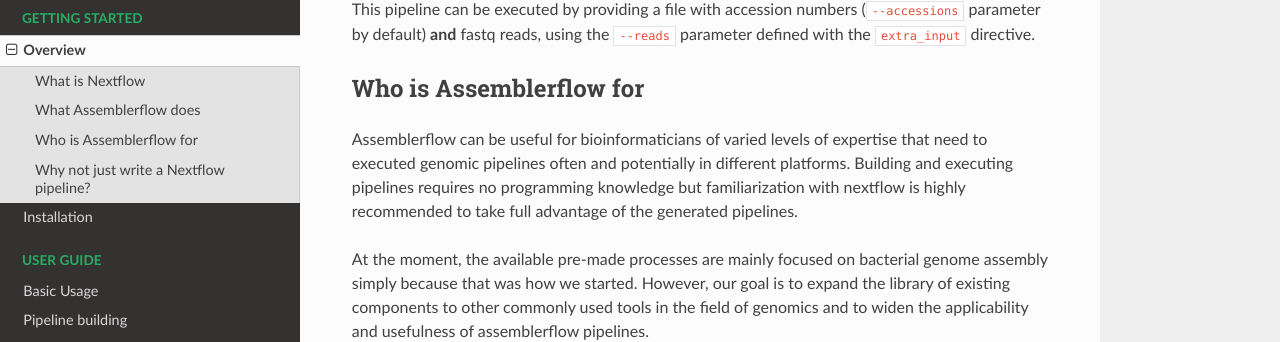
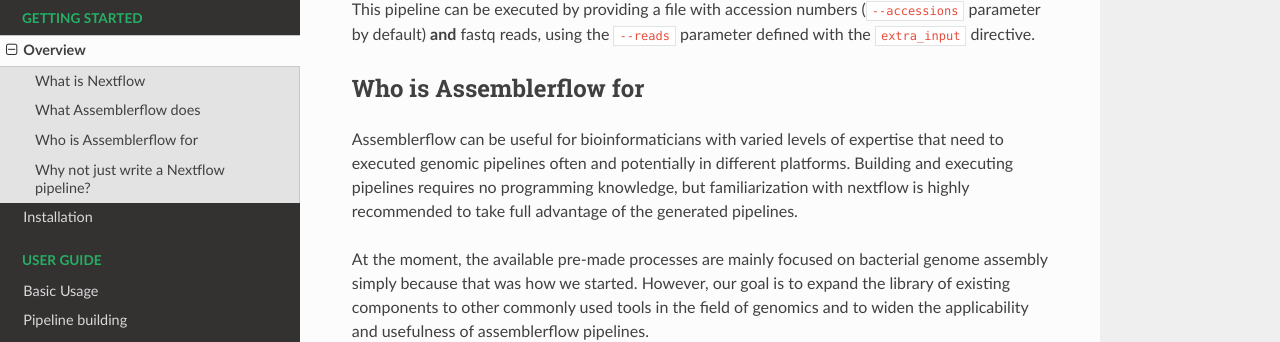
Before and after one commit to assemblerflow/flowcraft, a Sphinx documentation site: the page built from docs/getting_started/overview.rst, in a window 1280 px wide and 900 px high, scrolled down 1685 px. Shown: the part 128-470 px from the top of the window. Built offline with Sphinx 7.4.7 and the Read the Docs theme 2.0.0, drawn with Linux system fonts in a browser that asks for light colours; some of the changed text lies outside the part shown.

Commit message:
Fixed typos and added links

```diff
--- a/docs/getting_started/overview.rst
+++ b/docs/getting_started/overview.rst
@@ -22,7 +22,7 @@
 :::::::::::::::::::::::
 
 Assemblerflow is a python engine that automatically builds nextflow pipelines
-by assembling pre-made ready-to-use components. These components are modular
+by assembling pre-made ready-to-use :ref:`components <components>`. These components are modular
 pieces of software or scripts, such as ``fastqc``, ``trimmomatic``, ``spades``,
 etc, that are written for nextflow and have a set of attributes, such as
 input and output types, parameters, directives, etc. This modular nature
@@ -84,9 +84,9 @@
 Who is Assemblerflow for
 ::::::::::::::::::::::::
 
-Assemblerflow can be useful for bioinformaticians of varied levels of expertise
+Assemblerflow can be useful for bioinformaticians with varied levels of expertise
 that need to executed genomic pipelines often and potentially in different
-platforms. Building and executing pipelines requires no programming knowledge
+platforms. Building and executing pipelines requires no programming knowledge,
 but familiarization with nextflow is highly recommended to take full advantage
 of the generated pipelines.
 
--- a/docs/user/available_components.rst
+++ b/docs/user/available_components.rst
@@ -1,3 +1,5 @@
+.. _components:
+
 Components
 ==========
 
```
